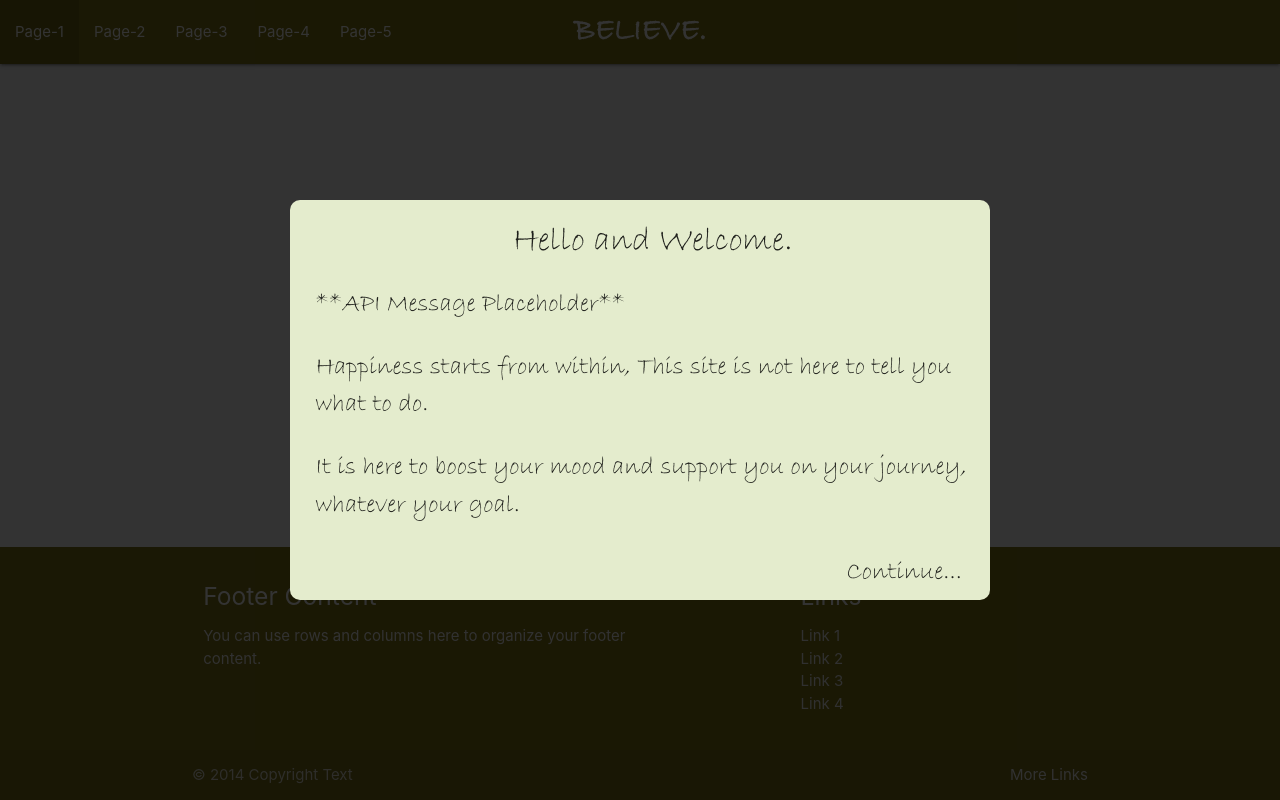
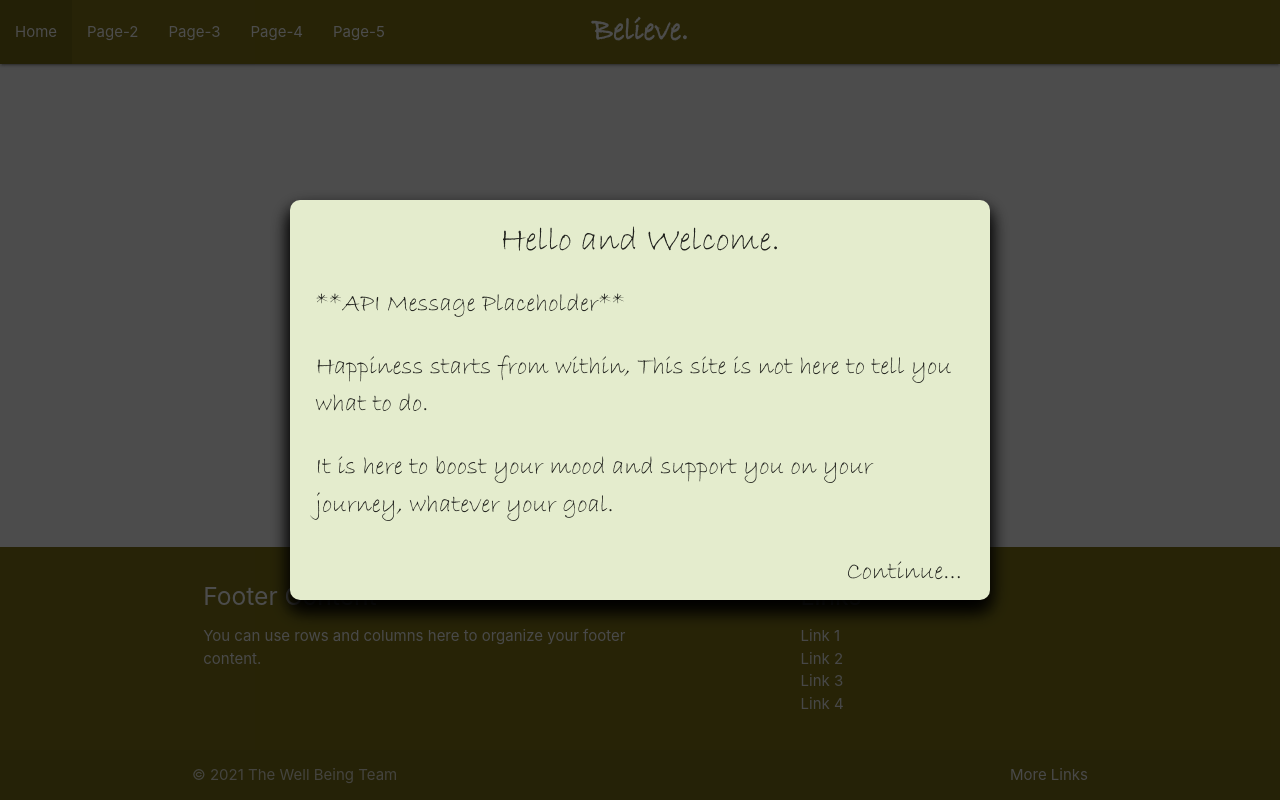
Before and after one commit to sallyxp/believe, a plain HTML site: page index.html in a window 1280 px wide. Drawn offline with Linux system fonts and the light colour scheme.

Commit message:
Modal Shadow

```diff
--- a/css/styles.css
+++ b/css/styles.css
@@ -14,7 +14,7 @@
 .bg-modal {
     width: 100%;
     height: 100%;
-    background-color: rgba(0,0,0,0.8);
+    background-color: rgba(0,0,0,0.7);
     position: absolute;
     top: 0;
     display: flex;
@@ -29,12 +29,10 @@
     background-color: #E4ECCD;
     border-radius: 10px;
     padding-left: 2%;
+    padding-right: 2%;
     font-family: bradley-hand;
     position: relative;
-}
-
-h4 .modal-content {
-    font-weight: 900;
+    box-shadow: 0 10px 15px 0 rgba(0, 0, 0, 0.8), 0 10px 20px 0 rgba(0, 0, 0, 1);
 }
 
 /* Modal Continue Button */
--- a/index.html
+++ b/index.html
@@ -17,10 +17,10 @@
     <!-- Navbar here -->
     <nav>
         <div class="nav-wrapper lime darken-4">
-            <a href="#" class="brand-logo center brand">BELIEVE.</a>
+            <a href="#" class="brand-logo center brand">Believe.</a>
             <a href="#" data-target="mobile-demo" class="sidenav-trigger"><i class="material-icons">menu</i></a>
             <ul id="nav-mobile" class="left hide-on-med-and-down">
-                <li><a href="index.html">Page-1</a></li>
+                <li><a href="index.html">Home</a></li>
                 <li><a href="page-2.html">Page-2</a></li>
                 <li><a href="page-3.html">Page-3</a></li>
                 <li><a href="page-4.html">Page-4</a></li>
@@ -30,7 +30,7 @@
     </nav>
 
     <ul class="sidenav" id="mobile-demo">
-        <li><a href="index.html">Page-1</a></li>
+        <li><a href="index.html">Home</a></li>
         <li><a href="page-2.html">Page-2</a></li>
         <li><a href="page-3.html">Page-3</a></li>
         <li><a href="page-4.html">Page-4</a></li>
@@ -64,7 +64,7 @@
         </div>
         <div class="footer-copyright">
             <div class="container">
-                © 2014 Copyright Text
+                © 2021 The Well Being Team
                 <a class="grey-text text-lighten-4 right" href="#!">More Links</a>
             </div>
         </div>
@@ -77,7 +77,7 @@
             <p id="modal-motd">**API Message Placeholder**</p>
             <p>Happiness starts from within, This site is not here to tell you what to do.</p>
             <p>It is here to boost your mood and support you on your journey, whatever your goal.</p>
-            <div class="continue pulse">Continue...</div>
+            <div class="continue">Continue...</div>
         </div>
     </div>
 
```
